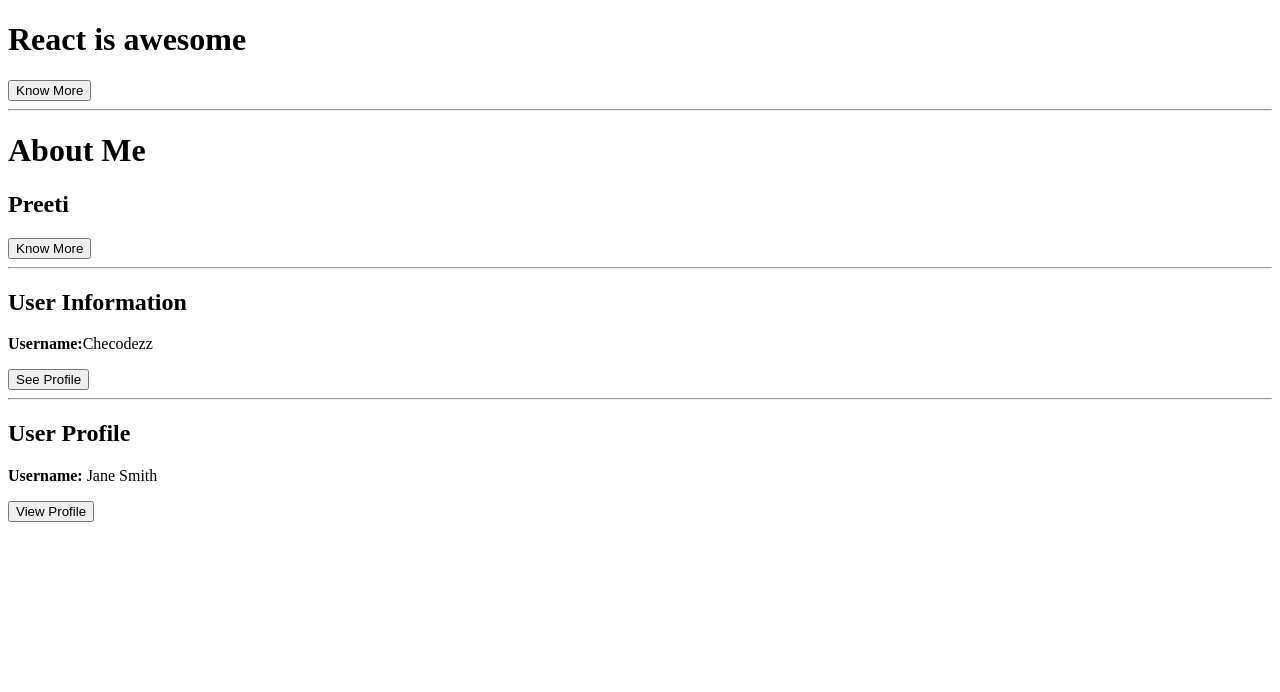
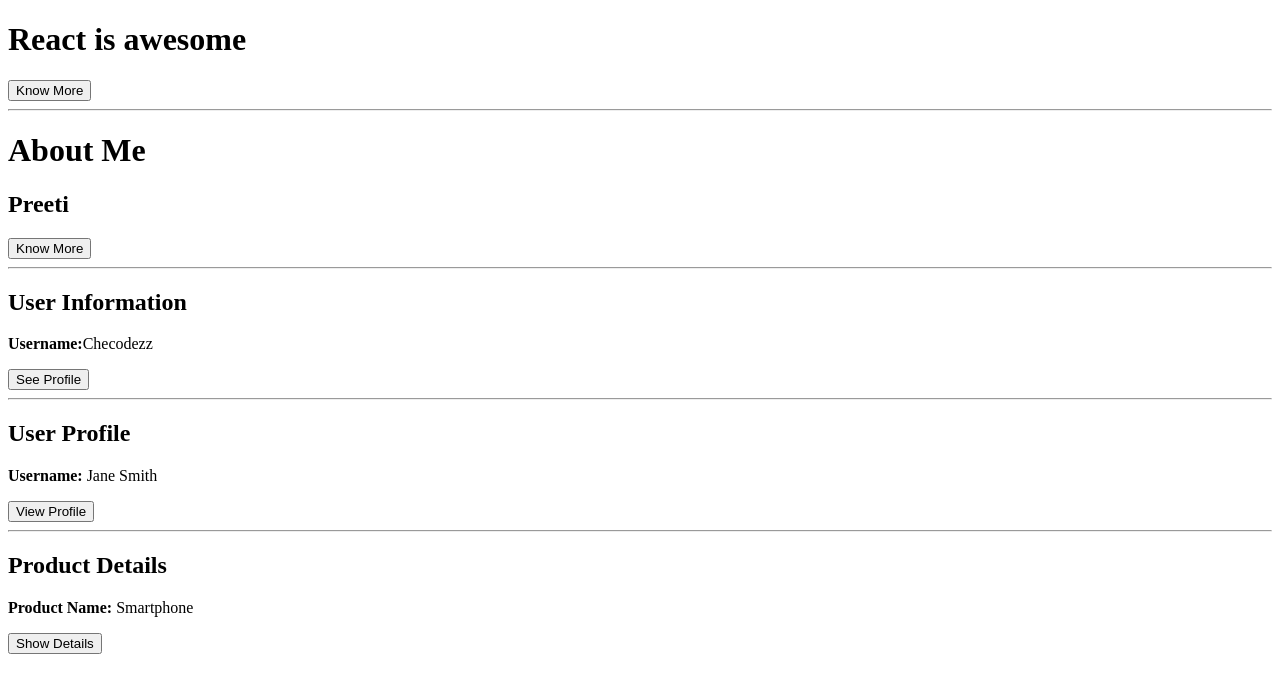
Before and after one commit to checodezz/useState-practiceApp-28, a React (Vite) app: page / in a window 1280 px wide. Shown: the top 692 px of the page. Built offline with nearby package versions, Linux system fonts and the light colour scheme.

Commit message:
added ProductDetails component

```diff
--- a/src/App.jsx
+++ b/src/App.jsx
@@ -3,6 +3,7 @@
 import About from "./About";
 import UserInfo from "./UserInfo";
 import UserProfile from "./UserProfile"
+import ProductDetails from "./ProductDetails"
 /*
 1. Build a React component called Article that accepts two props: title and content. Inside the component, render a <h1> tag with the title prop and a button below that which says “Know More”. On the click of the button, show the content in a <p> tag just below the button.
 */
@@ -25,6 +26,12 @@
     bio: "Frontend Developer",
     location: "New York",
   };
+
+  const smartphoneObj = {
+    productName: "smartphone",
+    description: "High-performance smartphone with advanced features.",
+    price: 599.99
+  }
   return (
     <main>
       <Article title={title} content={content} />
@@ -34,6 +41,8 @@
       <UserInfo username={username} email={email} age={age} />
       <hr />
       <UserProfile userProfileObj={userProfileObj}/>
+      <hr />
+<ProductDetails smartphoneObj={smartphoneObj}/>
     </main>
   );
 }
--- /dev/null
+++ b/src/ProductDetails.jsx
@@ -0,0 +1,30 @@
+import { useState } from "react";
+
+const ProductDetails = ({ smartphoneObj }) => {
+  const [details, setDetails] = useState(false);
+  const { productName, description, price } = smartphoneObj;
+  return (
+    <div>
+      <h2>Product Details</h2>
+      <p>
+        <strong>Product Name:</strong>{" "}
+        {productName.charAt(0).toUpperCase() + productName.slice(1)}
+      </p>
+      {!details && (
+        <button onClick={() => setDetails(true)}>Show Details</button>
+      )}
+      {details && (
+        <div>
+          <p>
+            <strong>Description:</strong> {description}
+          </p>
+          <p>
+            <strong>Price:</strong> ${price}
+          </p>
+        </div>
+      )}
+    </div>
+  );
+};
+
+export default ProductDetails;
```
